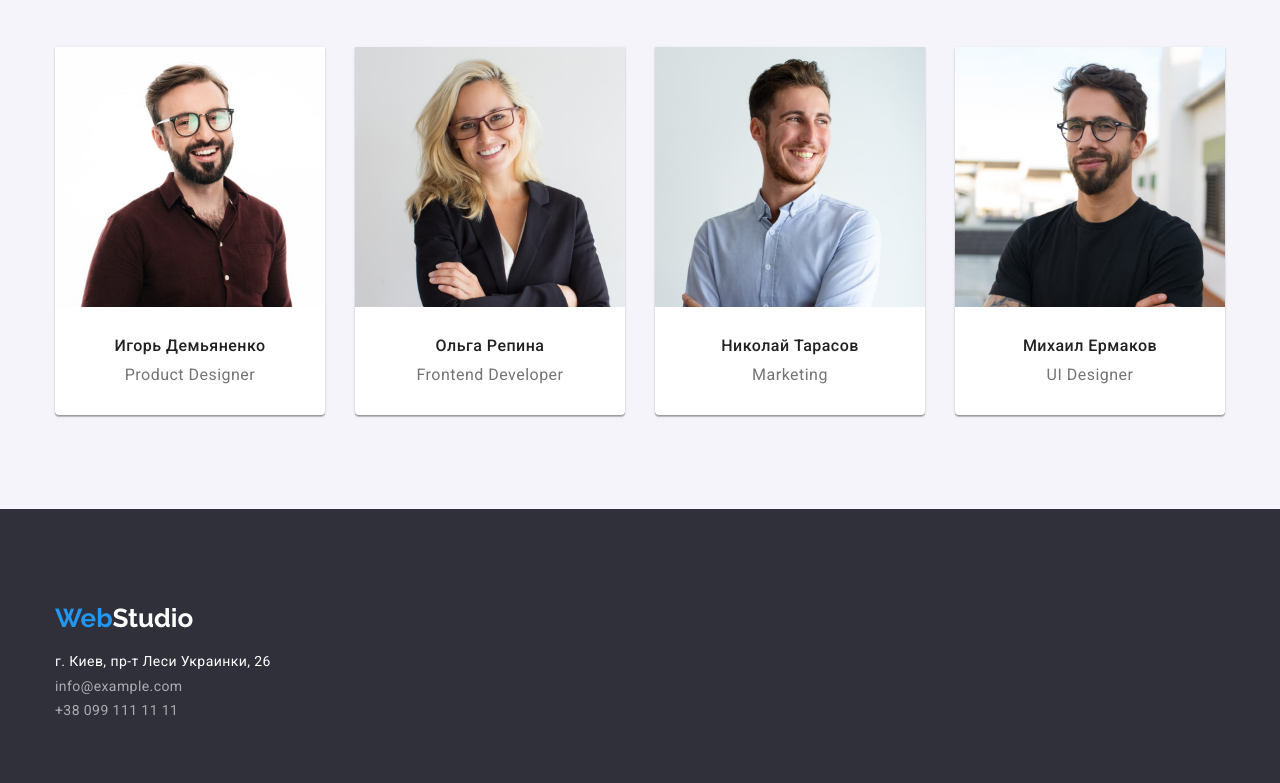
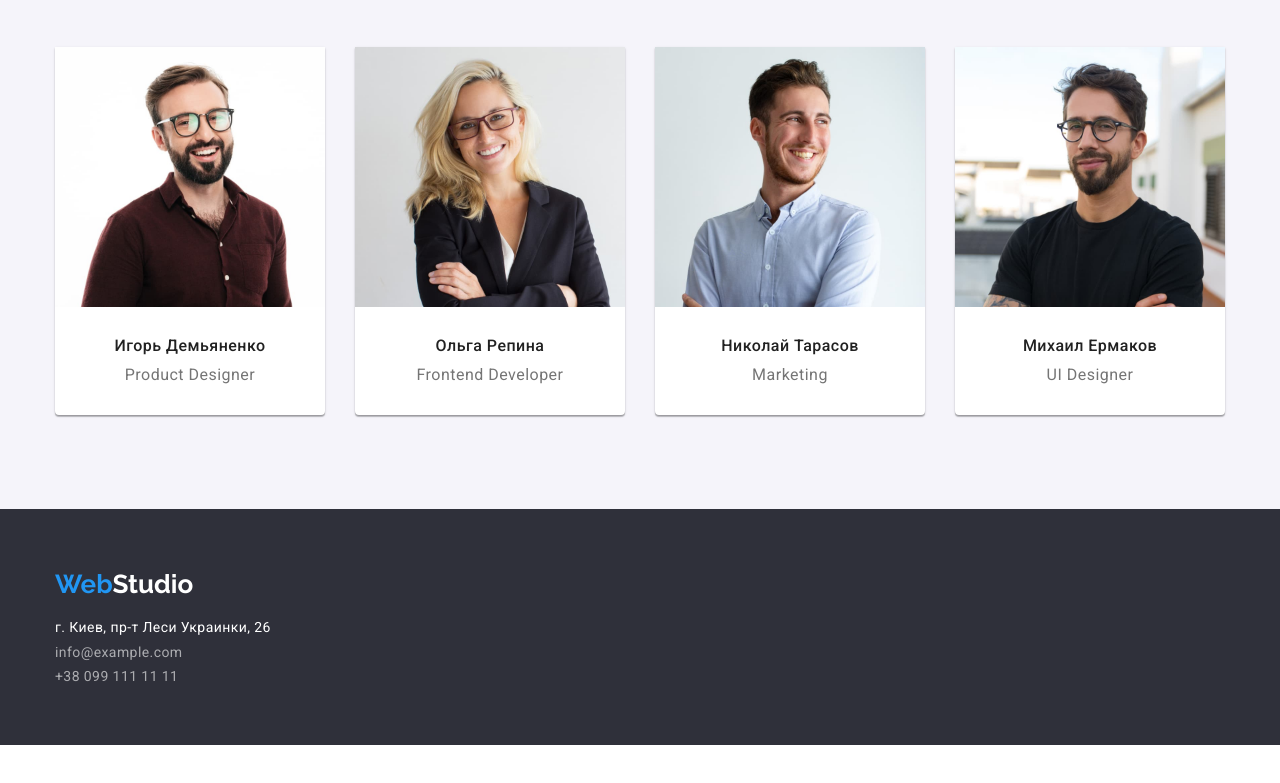
Before and after one commit to alionachykal/goit-markup-hw-03, a plain HTML site: page index.html in a window 1280 px wide. Shown: the part 1585-2368 px from the top of the page. After the commit the page ends 2330 px from the top, so only its background shows below. Drawn offline with nearby package versions, Linux system fonts and the light colour scheme.

Commit message:
Update styles.css

```diff
--- a/css/styles.css
+++ b/css/styles.css
@@ -340,7 +340,6 @@ margin-left: 0;
      font-style: normal;
      font-weight: normal;
      letter-spacing: 0.03em;
-
      margin-bottom: 0;
 
 }
@@ -591,7 +590,7 @@ color: var(--title-text-color)
 
 /*footer*/
 .section.footer{
-padding: 94px 0;
+padding: 60px 0;
  background-color: #2F303a;
 
 }
```
